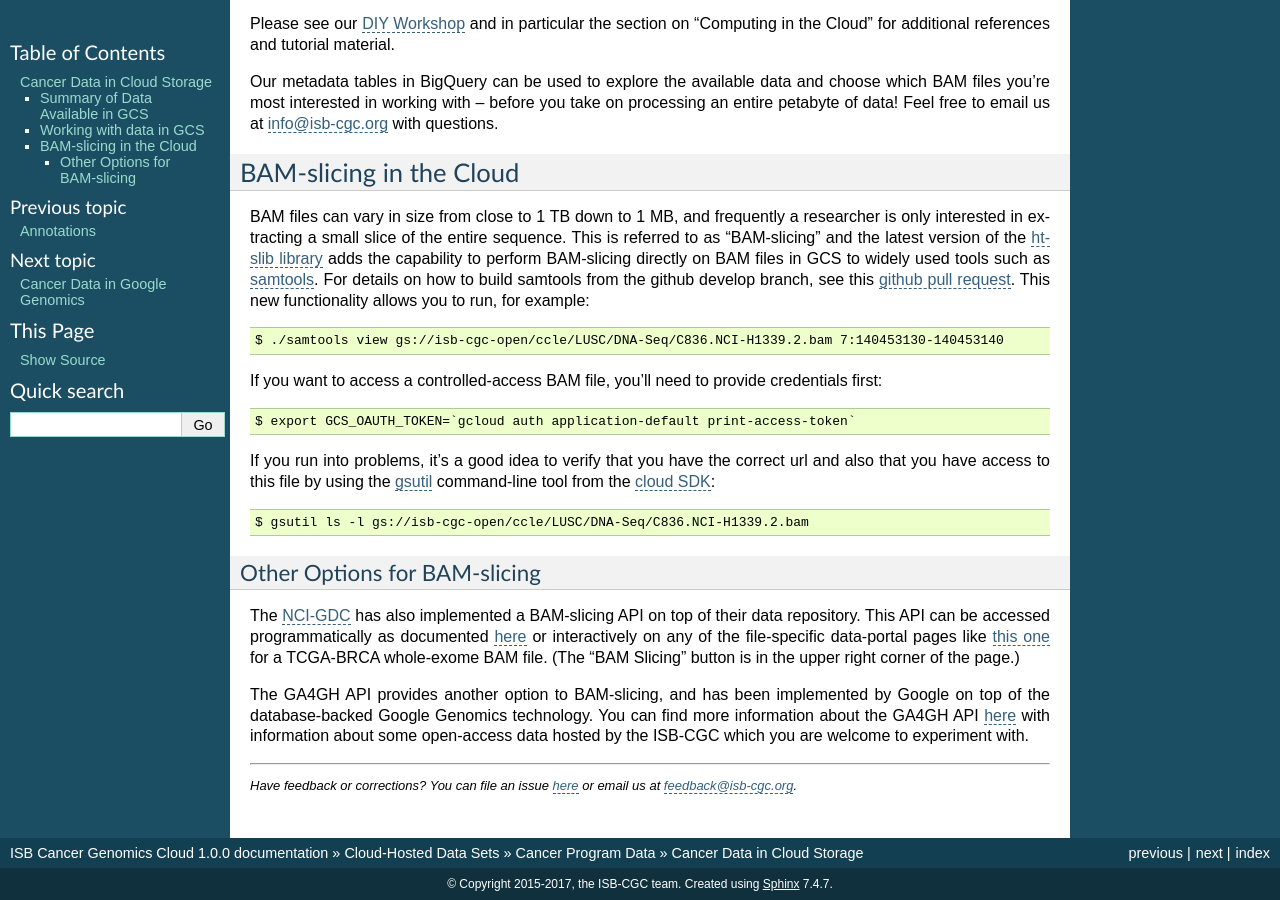
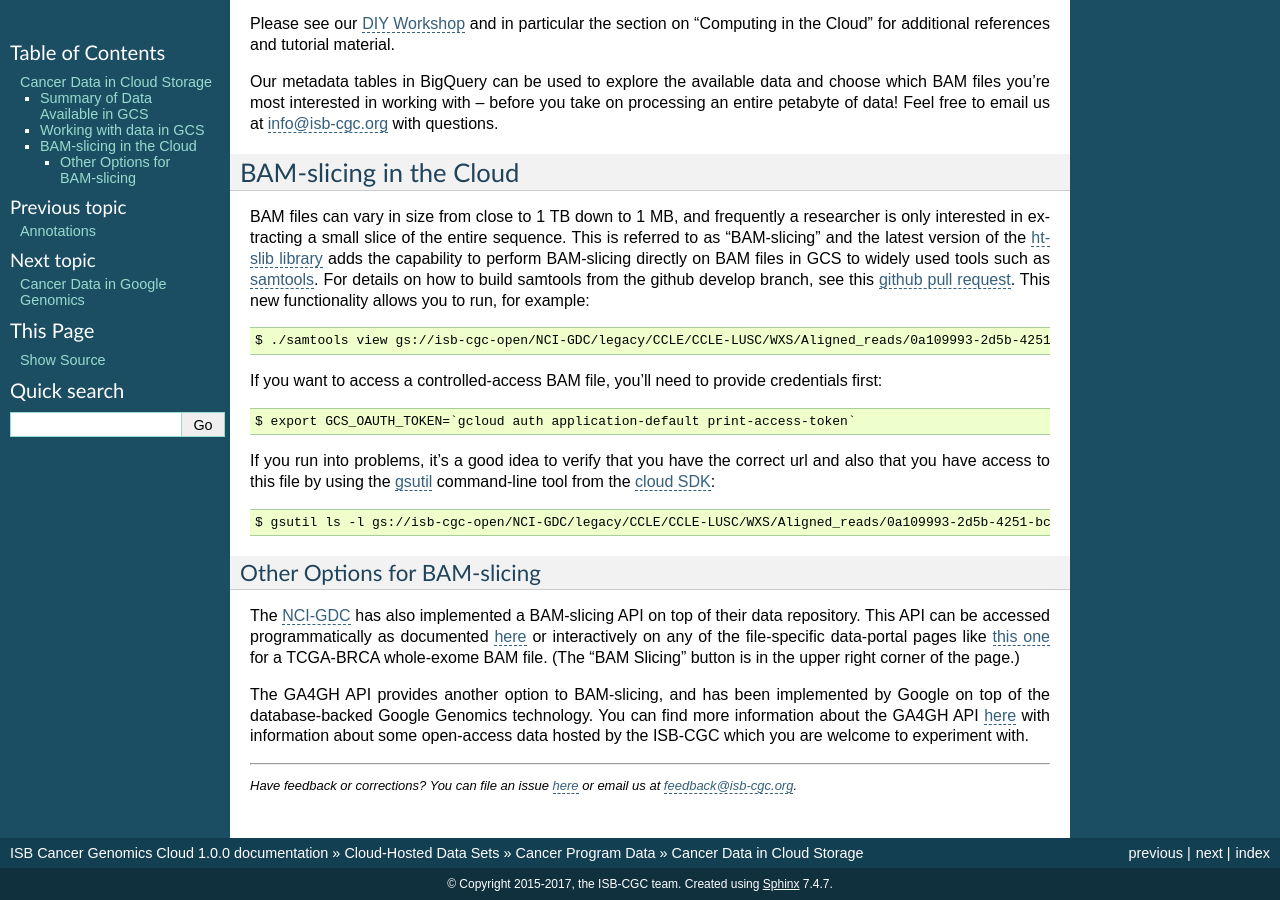
Before and after one commit to isb-cgc/readthedocs, a Sphinx documentation site: the page built from docs/source/sections/data/data2/data_in_GCS.rst, in a window 1280 px wide and 900 px high, scrolled down 658 px. Built offline with Sphinx 7.4.7, drawn with Linux system fonts in a browser that asks for light colours; pages that are not in the unit, such as notebooks, are missing from menus.

Commit message:
updated the GCS CCLE bam file place.

```diff
--- a/docs/source/sections/data/data2/data_in_GCS.rst
+++ b/docs/source/sections/data/data2/data_in_GCS.rst
@@ -71,7 +71,7 @@ This new functionality allows you to run, for example:
 
 .. code-block:: none
 
-   $ ./samtools view gs://isb-cgc-open/ccle/LUSC/DNA-Seq/C836.NCI-H1339.2.bam 7:140453130-140453140
+   $ ./samtools view gs://isb-cgc-open/NCI-GDC/legacy/CCLE/CCLE-LUSC/WXS/Aligned_reads/0a109993-2d5b-4251-bcab-9da4a611f2b1/C836.Calu-3.2.bam 7:140453130-140453140
 
 If you want to access a controlled-access BAM file, you'll need to provide credentials first:
 
@@ -86,7 +86,7 @@ also that you have access to this file by using the
 
 .. code-block:: none
 
-   $ gsutil ls -l gs://isb-cgc-open/ccle/LUSC/DNA-Seq/C836.NCI-H1339.2.bam
+   $ gsutil ls -l gs://isb-cgc-open/NCI-GDC/legacy/CCLE/CCLE-LUSC/WXS/Aligned_reads/0a109993-2d5b-4251-bcab-9da4a611f2b1/C836.Calu-3.2.bam
 
 Other Options for BAM-slicing
 -----------------------------
```
